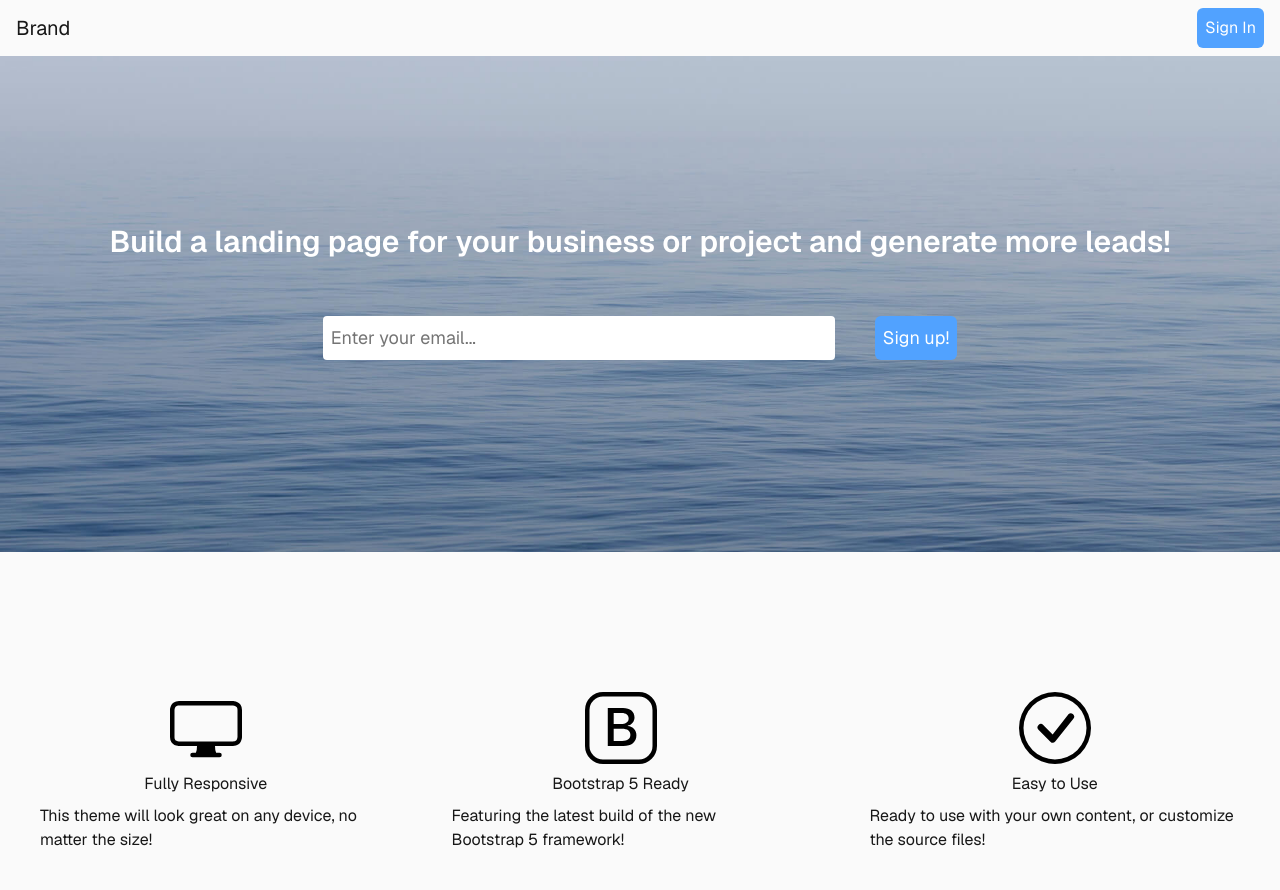
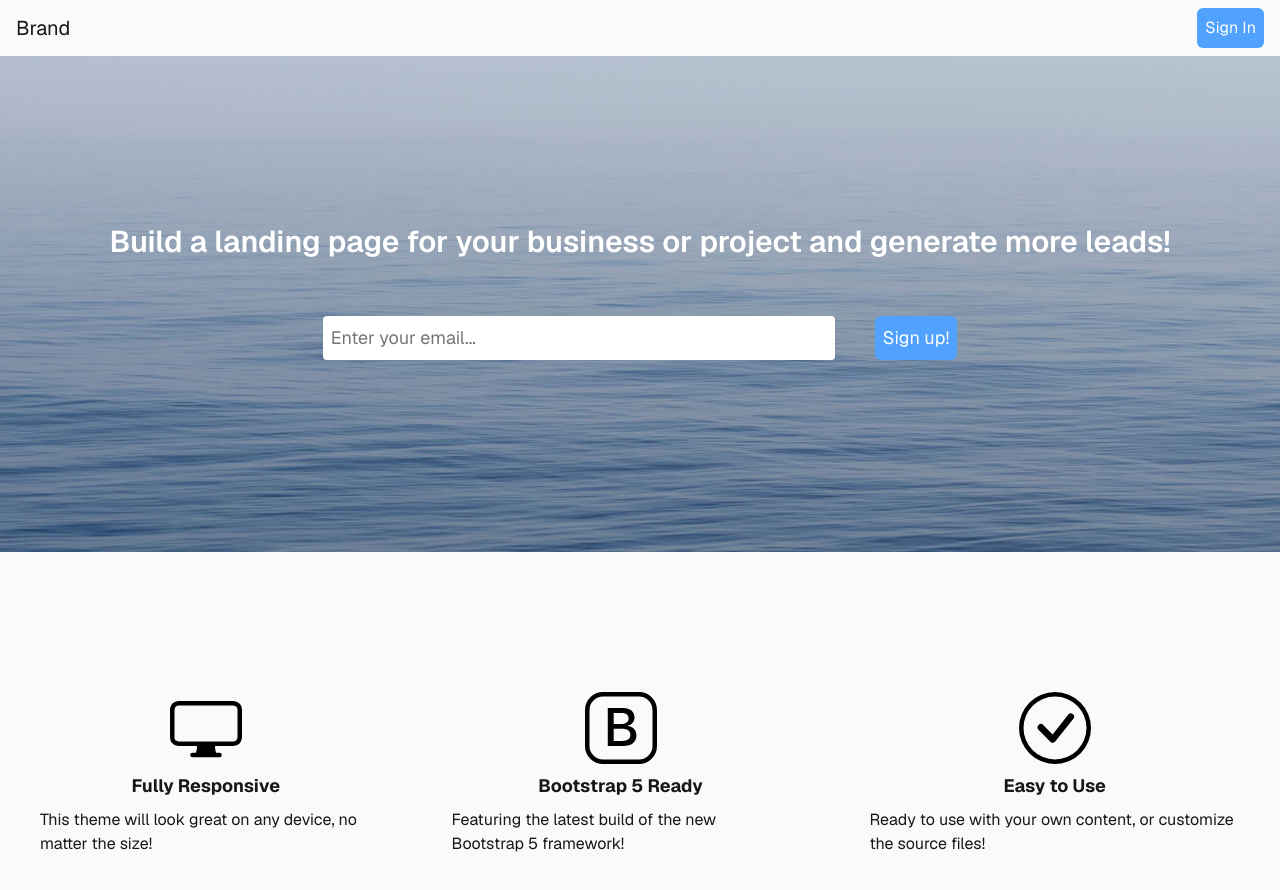
Before and after one commit to Jas-creator-31/bootstrap-studio-landing-page, a Next.js app: page / in a window 1280 px wide. Shown: the top 890 px of the page. Built offline with nearby package versions, Linux system fonts and the light colour scheme.

Commit message:
fix: made text lg and font bold of main heading of Preview

```diff
--- a/src/app/components/Preview.tsx
+++ b/src/app/components/Preview.tsx
@@ -25,7 +25,7 @@ export default function Preview({Icon, heading, peragraph}: Props) {
         />
       </div>
       <h1 // Main Heading
-        className=""
+        className="text-lg font-bold"
       >{heading}</h1>
       <p // text
         className=""
```
